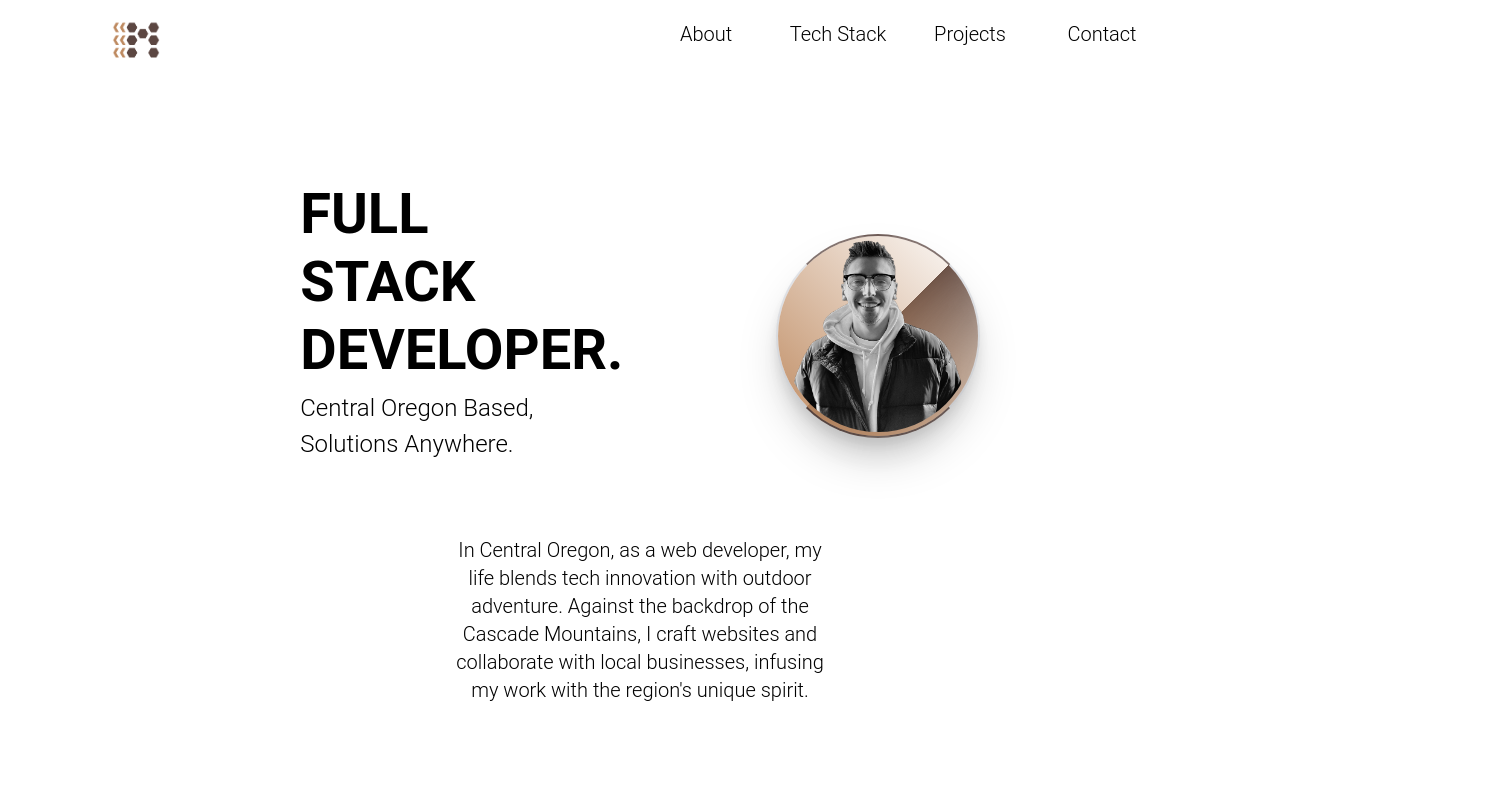
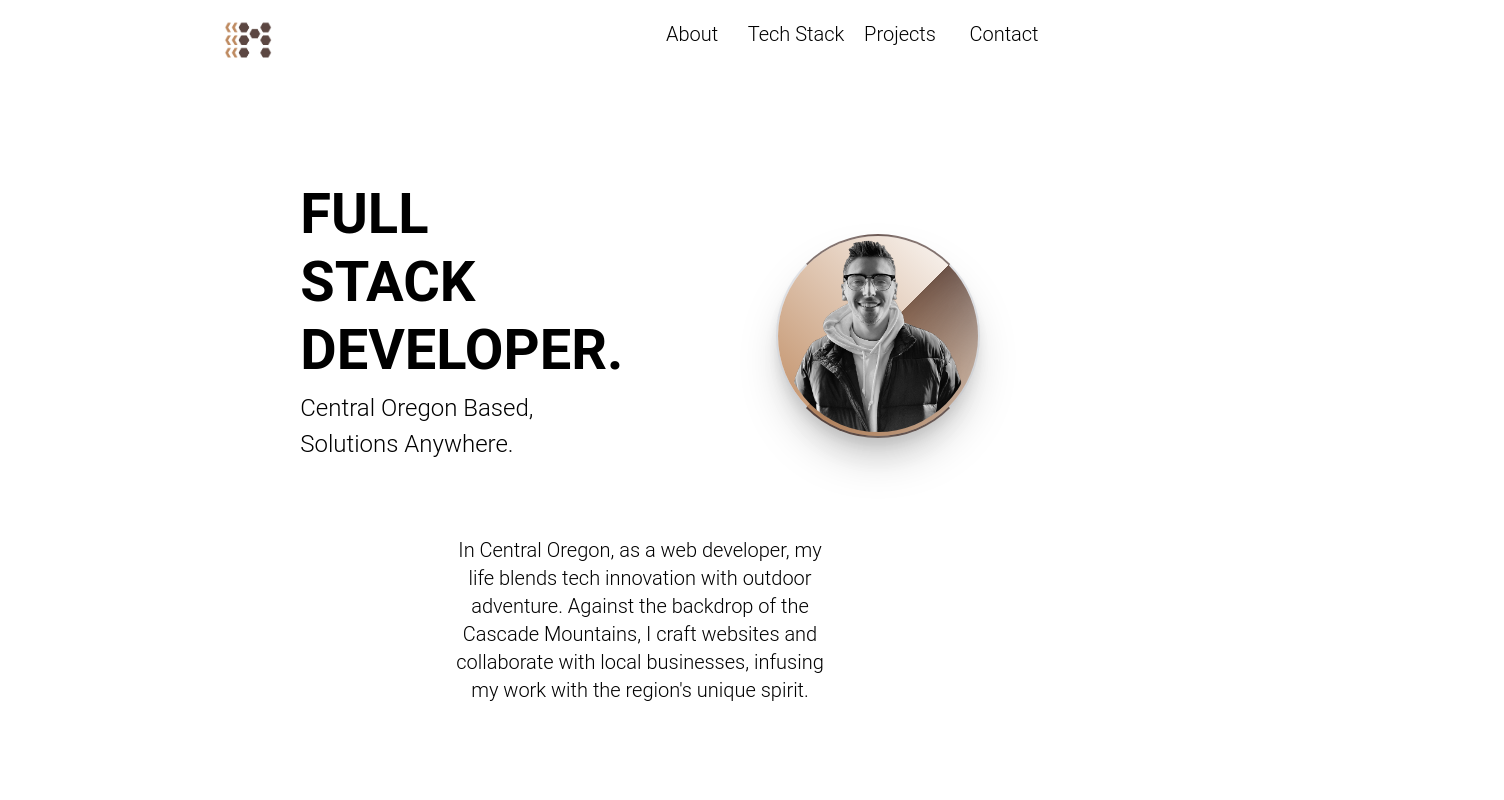
Before and after one commit to Morralytics/morralytics-portfolio, a Next.js app: page / in a window 1280 px wide. Shown: the top 800 px of the page, 1504 px wide, since content can reach past the window. Built offline with nearby package versions, Linux system fonts and the light colour scheme.

Commit message:
Nav bar adjusted for 4k screen sizes.

```diff
--- a/components/Nav.jsx
+++ b/components/Nav.jsx
@@ -12,7 +12,7 @@ const Nav = () => {
   const [toggleDropdown, setToggleDropdown] = useState(false);
 
   return (
-    <nav className="w-full pt-5 px-4 sm:px-8 lg:px-28">
+    <nav className="w-full pt-5 px-4 sm:px-8 lg:px-28 xl:px-56">
       <section className="flex justify-between">
         {/* Logo image that links back to the main page */}
         <Link href="/" className="flex items-end">
```
